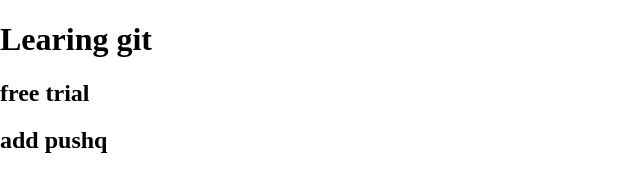
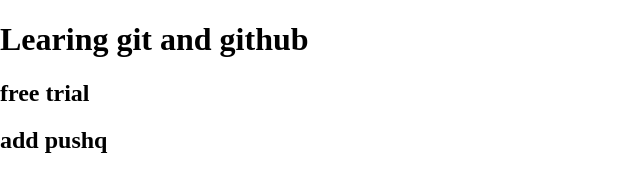
Before and after one commit to codewithanand1/learning-git, a plain HTML site: page index.html in a window 1280 px wide. Shown: the whole page, without its empty margins (0-640 px from the left). Drawn offline with Linux system fonts and the light colour scheme.

Commit message:
git and github

```diff
--- a/index.html
+++ b/index.html
@@ -7,7 +7,7 @@
     <title>Document</title>
 </head>
 <body>
-    <h1>Learing git</h1>
+    <h1>Learing git and github</h1>
     <h2>free trial</h2>
     <h2>add pushq</h2>
      <span></span>
```
